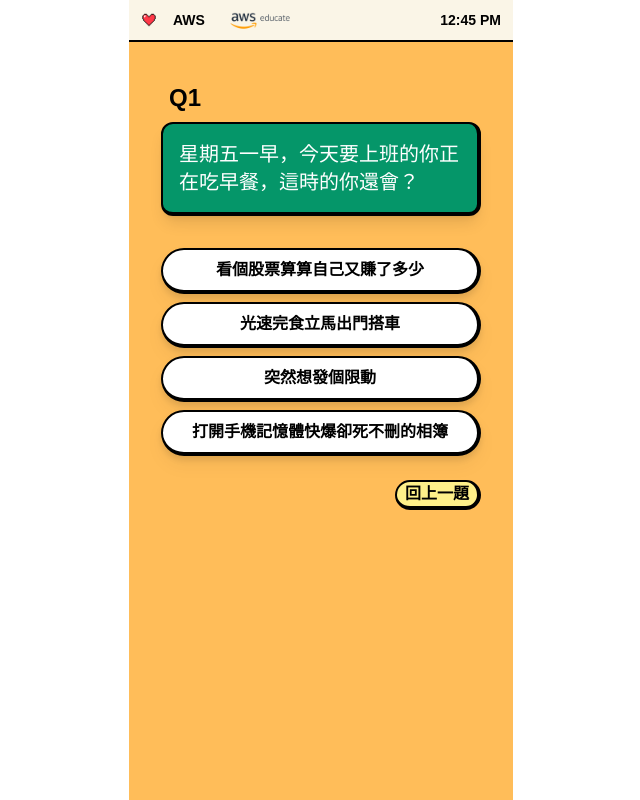
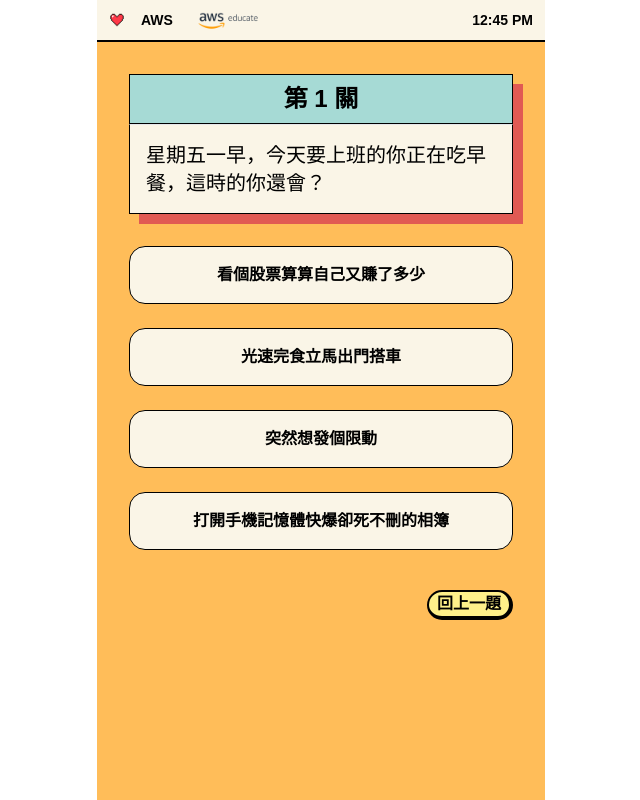
Before and after one commit to aws-educate-tw/aws-psychological-test, a React (Vite) app: page / in a window 1280 px wide. Both pictures are taken after a click on the button "開始測驗". Shown: the whole page, without its empty margins (319-959 px from the left). Built offline with nearby package versions, Linux system fonts and the light colour scheme; a web font is replaced by a local one.

Commit message:
style: change the style of QA

```diff
--- a/src/App.tsx
+++ b/src/App.tsx
@@ -166,7 +166,7 @@ const App: React.FC = () => {
 
   return (
     <div className="min-h-screen bg-white flex flex-col items-center justify-center">
-      <div className="w-full max-w-96 h-screen flex flex-col">
+      <div className="w-full max-w-md h-screen flex flex-col">
         <Navbar />
         <div className="bg-[#FFBD59] p-8 flex-grow">
           {!startTest ? (
@@ -179,7 +179,7 @@ const App: React.FC = () => {
               </button>
             </div>
           ) : (
-            <div className="">
+            <div>
               <div className="mb-6">
                 {showResult ? (
                   <>
@@ -196,16 +196,18 @@ const App: React.FC = () => {
                   </>
                 ) : (
                   <>
-                    <p className="text-2xl p-2 text-black font-black font-cubic">
-                      Q{step + 1}
-                    </p>
-                    <p className="text-xl mb-8 border-r-4 border-b-4 border-t-2 border-l-2 border-black shadow-lg p-4 px-4 rounded-xl bg-emerald-600 text-white font-cubic">
-                      {multipleChoices[step].question}
-                    </p>
+                    <div className="relative shadow-[10px_10px_0_#E15A53]">
+                      <p className="text-2xl text-center p-2 text-black border border-black font-semibold font-cubic bg-[#A6DAD5]">
+                        第 {step + 1} 關
+                      </p>
+                      <p className="text-xl mb-8 border border-x-black border-b-black p-4 px-4 bg-[#FAF5E7] text-black font-cubic">
+                        {multipleChoices[step].question}
+                      </p>
+                    </div>
                     {multipleChoices[step].options.map((option, index) => (
                       <button
                         key={index}
-                        className="block w-full border-r-4 border-b-4 border-t-2 border-l-2 border-black drop-shadow-lg bg-white hover:bg-gray-200 text-black font-bold p-2 rounded-full mb-2 font-cubic"
+                        className="block w-full border border-black bg-[#FAF5E7] hover:bg-[#F3DAB4] text-black font-bold font-cubic p-4 rounded-2xl mb-6"
                         onClick={() => handleNext(option)}
                       >
                         {option}
```
